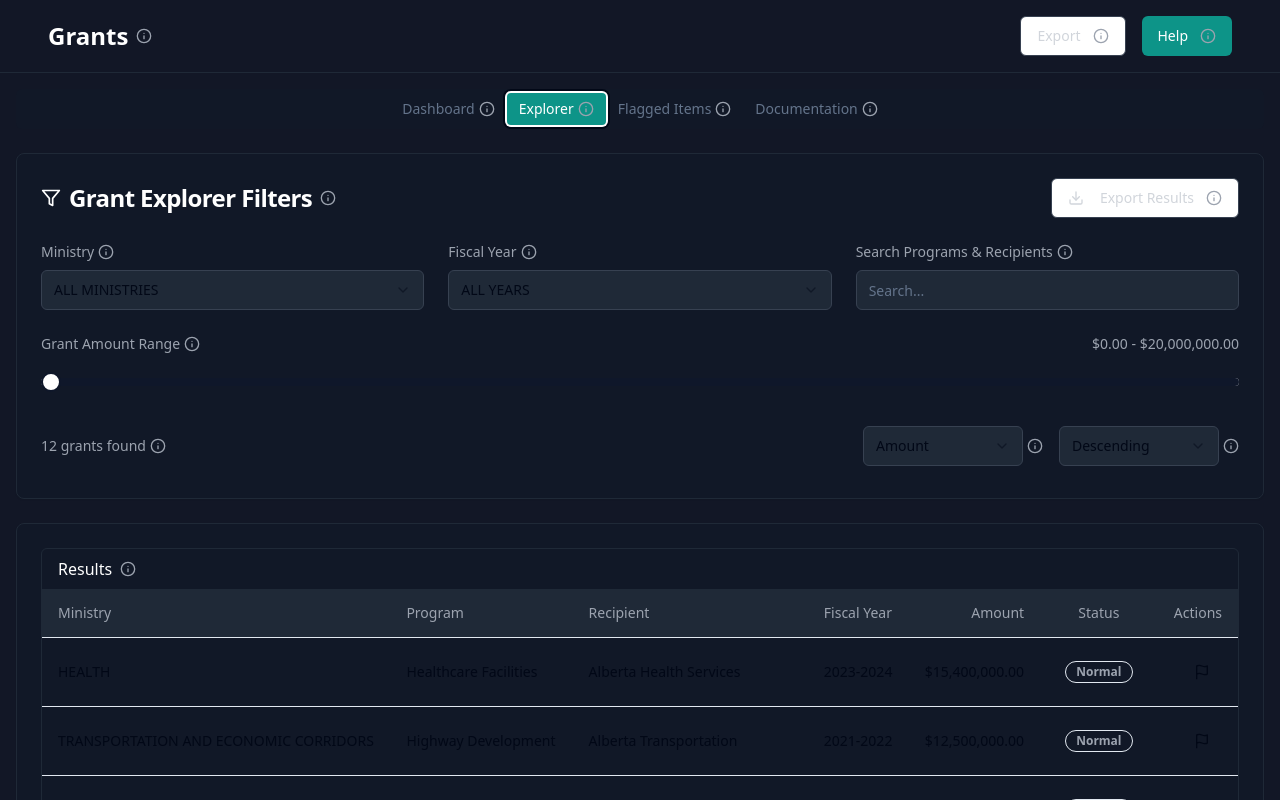
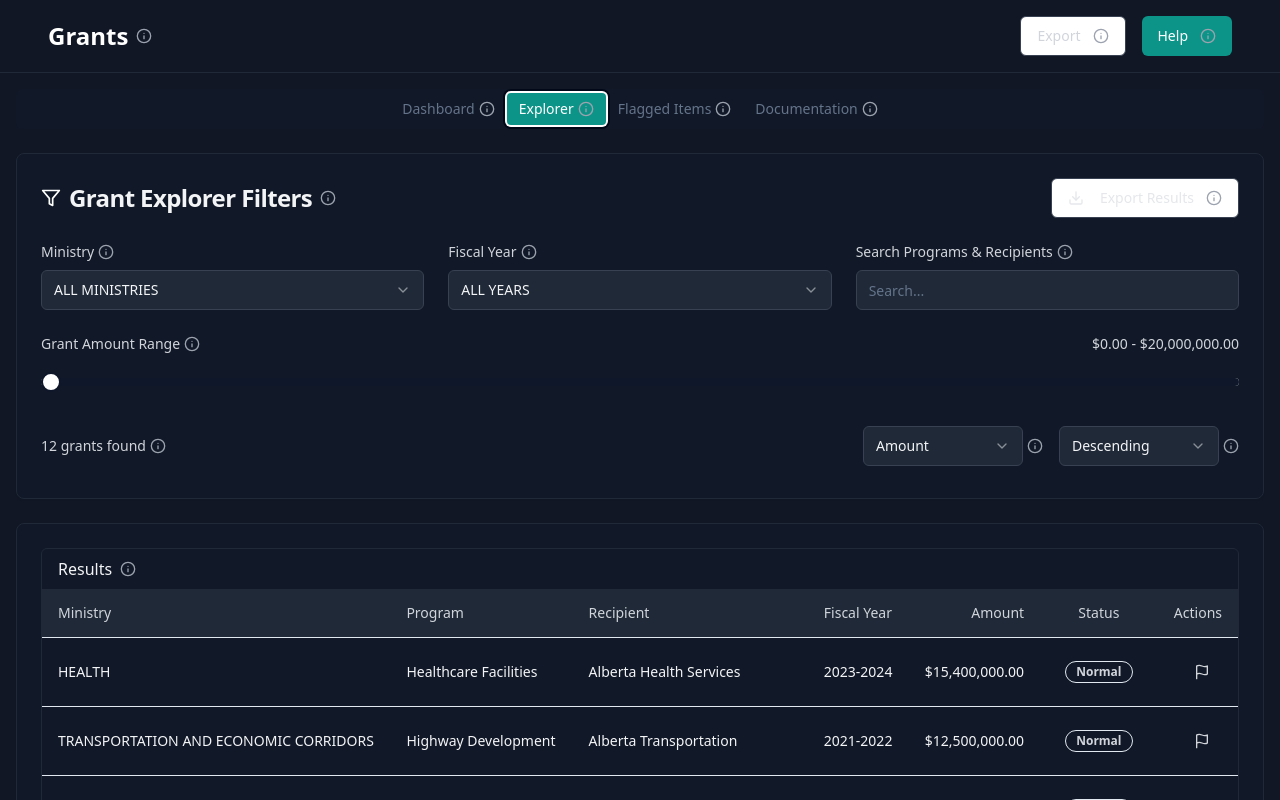
Before and after one commit to Hadi2525/alberta-spends-85, a React (Vite) app: page / in a window 1280 px wide. Both pictures are taken after a click on the tab "Explorer". Shown: the top 800 px of the page. Built offline with nearby package versions, Linux system fonts and the light colour scheme.

Commit message:
Fix: Explorer tab text color
Fixes the text color in the explorer tab to improve readability.

```diff
--- a/src/components/Explorer.tsx
+++ b/src/components/Explorer.tsx
@@ -1,4 +1,3 @@
-
 import { useState, useEffect } from "react";
 import { Card, CardContent, CardHeader, CardTitle } from "@/components/ui/card";
 import { Table, TableBody, TableCell, TableHead, TableHeader, TableRow } from "@/components/ui/table";
@@ -22,26 +21,21 @@ const Explorer = () => {
   const [sortOrder, setSortOrder] = useState("desc");
   const { toast } = useToast();
 
-  // Format currency numbers
   const formatCurrency = (amount: number) => {
     return new Intl.NumberFormat('en-CA', { style: 'currency', currency: 'CAD' }).format(amount);
   };
 
-  // Update filtered data when filters change
   useEffect(() => {
     let result = [...grantsData];
 
-    // Filter by ministry
     if (selectedMinistry !== "ALL MINISTRIES") {
       result = result.filter(item => item.ministry === selectedMinistry);
     }
 
-    // Filter by fiscal year
     if (selectedYear !== "ALL YEARS") {
       result = result.filter(item => item.fiscalYear === selectedYear);
     }
 
-    // Filter by search query
     if (searchQuery) {
       const query = searchQuery.toLowerCase();
       result = result.filter(
@@ -51,12 +45,10 @@ const Explorer = () => {
       );
     }
 
-    // Filter by amount range
     result = result.filter(
       item => item.amount >= amountRange[0] && item.amount <= amountRange[1]
     );
 
-    // Sort data
     result.sort((a, b) => {
       if (sortBy === "amount") {
         return sortOrder === "asc" ? a.amount - b.amount : b.amount - a.amount;
@@ -86,7 +78,6 @@ const Explorer = () => {
   };
 
   const handleFlag = (id: string) => {
-    // This would normally update the database
     toast({
       title: "Item Flagged",
       description: "The selected grant has been flagged for review.",
@@ -95,18 +86,19 @@ const Explorer = () => {
   };
 
   return (
-    <div className="space-y-6">
-      <Card className="bg-gray-900 border-gray-800">
+    <div className="space-y-6 text-gray-100">
+      <Card className="bg-gray-900 border-gray-800 text-gray-100">
         <CardHeader>
           <div className="flex justify-between items-center">
             <div className="flex items-center">
               <CardTitle className="text-white flex items-center gap-2">
-                <Filter size={20} /> Grant Explorer Filters
+                <Filter size={20} />
+                <span className="text-gray-100">Grant Explorer Filters</span>
               </CardTitle>
               <InfoTooltip
                 className="ml-2"
                 content={
-                  <div>
+                  <div className="text-gray-200">
                     <p className="font-medium mb-1">Grant Explorer:</p>
                     <p>This tool allows you to search, filter, and explore all grant data in the system.</p>
                     <p className="mt-1">Use the filters below to narrow down results by ministry, fiscal year, amount, and more.</p>
@@ -116,7 +108,7 @@ const Explorer = () => {
             </div>
             <Button
               variant="outline"
-              className="text-gray-300 border-gray-700 hover:bg-gray-800 flex items-center"
+              className="text-gray-200 border-gray-700 hover:bg-gray-800 flex items-center"
               onClick={handleExport}
             >
               <Download className="mr-2 h-4 w-4" /> Export Results
@@ -131,19 +123,19 @@ const Explorer = () => {
           <div className="grid grid-cols-1 md:grid-cols-3 gap-6 mb-6">
             <div className="space-y-2">
               <div className="flex items-center">
-                <label className="text-sm text-gray-400">Ministry</label>
+                <label className="text-sm text-gray-300">Ministry</label>
                 <InfoTooltip
                   className="ml-1"
                   content="Filter grants by the ministry responsible for disbursement"
                 />
               </div>
               <Select value={selectedMinistry} onValueChange={setSelectedMinistry}>
-                <SelectTrigger className="bg-gray-800 border-gray-700">
+                <SelectTrigger className="bg-gray-800 border-gray-700 text-gray-100">
                   <SelectValue placeholder="Select Ministry" />
                 </SelectTrigger>
-                <SelectContent className="bg-gray-800 border-gray-700">
+                <SelectContent className="bg-gray-800 border-gray-700 text-gray-100">
                   {ministries.map((ministry) => (
-                    <SelectItem key={ministry} value={ministry} className="text-white hover:bg-gray-700">
+                    <SelectItem key={ministry} value={ministry} className="text-gray-100 hover:bg-gray-700">
                       {ministry}
                     </SelectItem>
                   ))}
@@ -153,19 +145,19 @@ const Explorer = () => {
 
             <div className="space-y-2">
               <div className="flex items-center">
-                <label className="text-sm text-gray-400">Fiscal Year</label>
+                <label className="text-sm text-gray-300">Fiscal Year</label>
                 <InfoTooltip
                   className="ml-1"
                   content="Filter grants by the government fiscal year when they were issued"
                 />
               </div>
               <Select value={selectedYear} onValueChange={setSelectedYear}>
-                <SelectTrigger className="bg-gray-800 border-gray-700">
+                <SelectTrigger className="bg-gray-800 border-gray-700 text-gray-100">
                   <SelectValue placeholder="Select Year" />
                 </SelectTrigger>
-                <SelectContent className="bg-gray-800 border-gray-700">
+                <SelectContent className="bg-gray-800 border-gray-700 text-gray-100">
                   {fiscalYears.map((year) => (
-                    <SelectItem key={year} value={year} className="text-white hover:bg-gray-700">
+                    <SelectItem key={year} value={year} className="text-gray-100 hover:bg-gray-700">
                       {year}
                     </SelectItem>
                   ))}
@@ -175,7 +167,7 @@ const Explorer = () => {
 
             <div className="space-y-2">
               <div className="flex items-center">
-                <label className="text-sm text-gray-400">Search Programs & Recipients</label>
+                <label className="text-sm text-gray-300">Search Programs & Recipients</label>
                 <InfoTooltip
                   className="ml-1"
                   content="Search by program name or recipient organization name"
@@ -183,7 +175,7 @@ const Explorer = () => {
               </div>
               <Input
                 placeholder="Search..."
-                className="bg-gray-800 border-gray-700"
+                className="bg-gray-800 border-gray-700 text-gray-100 placeholder-gray-500"
                 value={searchQuery}
                 onChange={(e) => setSearchQuery(e.target.value)}
               />
@@ -193,13 +185,13 @@ const Explorer = () => {
           <div className="space-y-2 mb-6">
             <div className="flex justify-between">
               <div className="flex items-center">
-                <label className="text-sm text-gray-400">Grant Amount Range</label>
+                <label className="text-sm text-gray-300">Grant Amount Range</label>
                 <InfoTooltip
                   className="ml-1"
                   content="Adjust the slider to filter grants by their dollar amount"
                 />
               </div>
-              <span className="text-sm text-gray-400">
+              <span className="text-sm text-gray-300">
                 {formatCurrency(amountRange[0])} - {formatCurrency(amountRange[1])}
               </span>
             </div>
@@ -214,7 +206,7 @@ const Explorer = () => {
           </div>
 
           <div className="flex justify-between items-center mb-2">
-            <div className="text-sm text-gray-400 flex items-center">
+            <div className="text-sm text-gray-300 flex items-center">
               {filteredData.length} grants found
               <InfoTooltip
                 className="ml-1"
@@ -228,10 +220,10 @@ const Explorer = () => {
                     <SelectValue placeholder="Sort by" />
                   </SelectTrigger>
                   <SelectContent className="bg-gray-800 border-gray-700">
-                    <SelectItem value="amount" className="text-white hover:bg-gray-700">Amount</SelectItem>
-                    <SelectItem value="ministry" className="text-white hover:bg-gray-700">Ministry</SelectItem>
-                    <SelectItem value="fiscalYear" className="text-white hover:bg-gray-700">Fiscal Year</SelectItem>
-                    <SelectItem value="program" className="text-white hover:bg-gray-700">Program</SelectItem>
+                    <SelectItem value="amount" className="text-gray-100 hover:bg-gray-700">Amount</SelectItem>
+                    <SelectItem value="ministry" className="text-gray-100 hover:bg-gray-700">Ministry</SelectItem>
+                    <SelectItem value="fiscalYear" className="text-gray-100 hover:bg-gray-700">Fiscal Year</SelectItem>
+                    <SelectItem value="program" className="text-gray-100 hover:bg-gray-700">Program</SelectItem>
                   </SelectContent>
                 </Select>
                 <InfoTooltip
@@ -246,8 +238,8 @@ const Explorer = () => {
                     <SelectValue placeholder="Order" />
                   </SelectTrigger>
                   <SelectContent className="bg-gray-800 border-gray-700">
-                    <SelectItem value="asc" className="text-white hover:bg-gray-700">Ascending</SelectItem>
-                    <SelectItem value="desc" className="text-white hover:bg-gray-700">Descending</SelectItem>
+                    <SelectItem value="asc" className="text-gray-100 hover:bg-gray-700">Ascending</SelectItem>
+                    <SelectItem value="desc" className="text-gray-100 hover:bg-gray-700">Descending</SelectItem>
                   </SelectContent>
                 </Select>
                 <InfoTooltip
@@ -260,16 +252,15 @@ const Explorer = () => {
         </CardContent>
       </Card>
 
-      {/* Results Table */}
       <Card className="bg-gray-900 border-gray-800">
         <CardContent className="pt-6">
           <div className="rounded-md border border-gray-800">
             <div className="flex items-center mb-2 px-4 pt-2">
-              <h3 className="text-white font-medium">Results</h3>
+              <h3 className="text-gray-100 font-medium">Results</h3>
               <InfoTooltip
                 className="ml-2"
                 content={
-                  <div>
+                  <div className="text-gray-200">
                     <p className="font-medium mb-1">Results Table:</p>
                     <p>This table shows all grants matching your filter criteria.</p>
                     <p className="mt-1">Click the flag icon to mark a grant for review.</p>
@@ -280,24 +271,24 @@ const Explorer = () => {
             <Table>
               <TableHeader className="bg-gray-800">
                 <TableRow>
-                  <TableHead className="text-gray-400">Ministry</TableHead>
-                  <TableHead className="text-gray-400">Program</TableHead>
-                  <TableHead className="text-gray-400">Recipient</TableHead>
-                  <TableHead className="text-gray-400">Fiscal Year</TableHead>
-                  <TableHead className="text-gray-400 text-right">Amount</TableHead>
-                  <TableHead className="text-gray-400 text-center">Status</TableHead>
-                  <TableHead className="text-gray-400 text-right">Actions</TableHead>
+                  <TableHead className="text-gray-300">Ministry</TableHead>
+                  <TableHead className="text-gray-300">Program</TableHead>
+                  <TableHead className="text-gray-300">Recipient</TableHead>
+                  <TableHead className="text-gray-300">Fiscal Year</TableHead>
+                  <TableHead className="text-gray-300 text-right">Amount</TableHead>
+                  <TableHead className="text-gray-300 text-center">Status</TableHead>
+                  <TableHead className="text-gray-300 text-right">Actions</TableHead>
                 </TableRow>
               </TableHeader>
               <TableBody>
                 {filteredData.length > 0 ? (
                   filteredData.map((item) => (
                     <TableRow key={item.id} className="hover:bg-gray-800/60">
-                      <TableCell className="font-medium">{item.ministry}</TableCell>
-                      <TableCell>{item.program}</TableCell>
-                      <TableCell>{item.recipient}</TableCell>
-                      <TableCell>{item.fiscalYear}</TableCell>
-                      <TableCell className="text-right">{formatCurrency(item.amount)}</TableCell>
+                      <TableCell className="text-gray-100 font-medium">{item.ministry}</TableCell>
+                      <TableCell className="text-gray-100">{item.program}</TableCell>
+                      <TableCell className="text-gray-100">{item.recipient}</TableCell>
+                      <TableCell className="text-gray-100">{item.fiscalYear}</TableCell>
+                      <TableCell className="text-gray-100 text-right">{formatCurrency(item.amount)}</TableCell>
                       <TableCell className="text-center">
                         {item.flagged ? (
                           <Badge variant="destructive" className="flex items-center justify-center gap-1 mx-auto">
@@ -305,7 +296,7 @@ const Explorer = () => {
                             Flagged
                           </Badge>
                         ) : (
-                          <Badge variant="outline" className="bg-transparent text-gray-400 mx-auto">Normal</Badge>
+                          <Badge variant="outline" className="bg-transparent text-gray-300 mx-auto">Normal</Badge>
                         )}
                       </TableCell>
                       <TableCell className="text-right">
@@ -315,14 +306,14 @@ const Explorer = () => {
                           className="hover:bg-red-900/20 hover:text-red-400"
                           onClick={() => handleFlag(item.id)}
                         >
-                          <Flag className="h-4 w-4" />
+                          <Flag className="h-4 w-4 text-gray-300" />
                         </Button>
                       </TableCell>
                     </TableRow>
                   ))
                 ) : (
                   <TableRow>
-                    <TableCell colSpan={7} className="text-center py-6 text-gray-500">
+                    <TableCell colSpan={7} className="text-center py-6 text-gray-400">
                       No results found. Try adjusting your filters.
                     </TableCell>
                   </TableRow>
```
